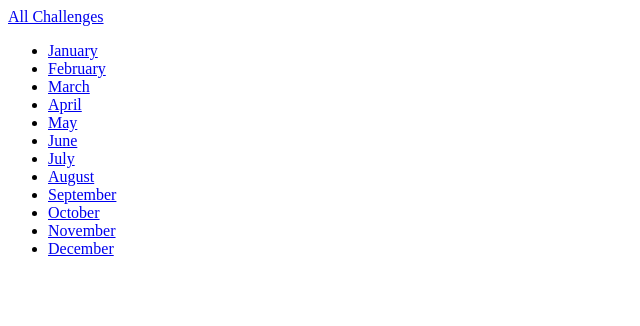
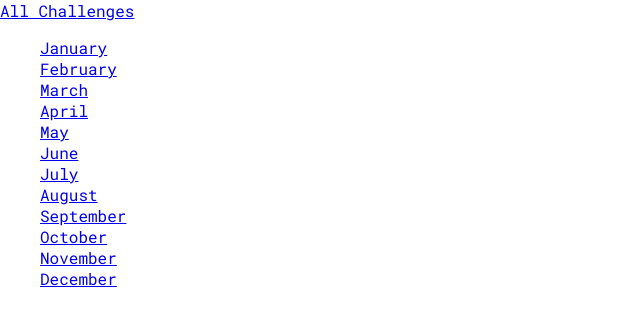
Before and after one commit to etodasco/Django_monthly_challenges, a Django app: page /challenges/ in a window 1280 px wide. Shown: the top 326 px of the page, without its empty margins (0-640 px from the left). Run offline with Django 5.2, Linux system fonts and the light colour scheme.

Commit message:
added static files

```diff
--- /dev/null
+++ b/challenges/static/challenges/challenges.css
@@ -0,0 +1,3 @@
+ul {
+  list-style: none;
+}
--- a/challenges/templates/challenges/index.html
+++ b/challenges/templates/challenges/index.html
@@ -1,4 +1,9 @@
 {% extends "base.html" %}
+{% load static %}
+
+{% block css_files %}
+    <link rel="stylesheet" href="{% static "challenges/challenges.css" %}">
+{% endblock %}
 
 {% block page_title %}
     All Challenges
--- a/monthly_challenges/settings.py
+++ b/monthly_challenges/settings.py
@@ -118,7 +118,8 @@ USE_TZ = True
 # Static files (CSS, JavaScript, Images)
 # https://docs.djangoproject.com/en/5.2/howto/static-files/
 
-STATIC_URL = 'static/'
+STATIC_URL = '/static/'
+STATICFILES_DIRS = [ BASE_DIR / "static" ]
 
 # Default primary key field type
 # https://docs.djangoproject.com/en/5.2/ref/settings/#default-auto-field
--- /dev/null
+++ b/static/styles.css
@@ -0,0 +1,12 @@
+@import url("https://fonts.googleapis.com/css2?family=Roboto+Mono:ital,wght@0,100..700;1,100..700&display=swap");
+
+html {
+  font-family: "Roboto Mono", monospace;
+  font-optical-sizing: auto;
+  font-weight: 400;
+  font-style: normal;
+}
+
+body {
+  margin: 0;
+}
--- a/templates/base.html
+++ b/templates/base.html
@@ -1,9 +1,13 @@
+{% load static %}
+
 <!DOCTYPE html>
 <html lang="en">
   <head>
     <meta charset="UTF-8" />
     <meta name="viewport" content="width=device-width, initial-scale=1.0" />
     <title>{% block page_title %}My Challenges{% endblock %}</title>
+    <link rel="stylesheet" href="{% static 'styles.css' %}">
+    {% block css_files %}{% endblock %}
   </head>
   <body>
     {% block content %}{% endblock %}
```
